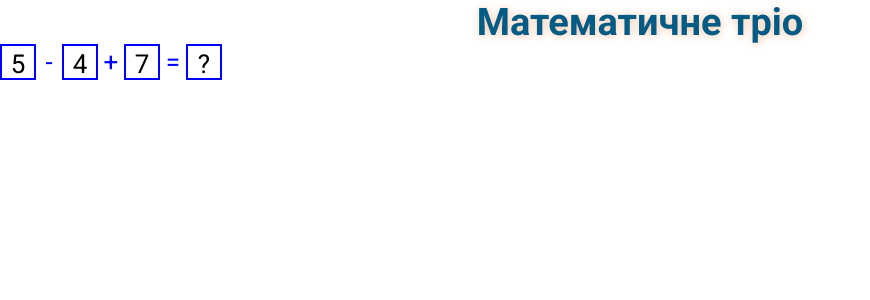
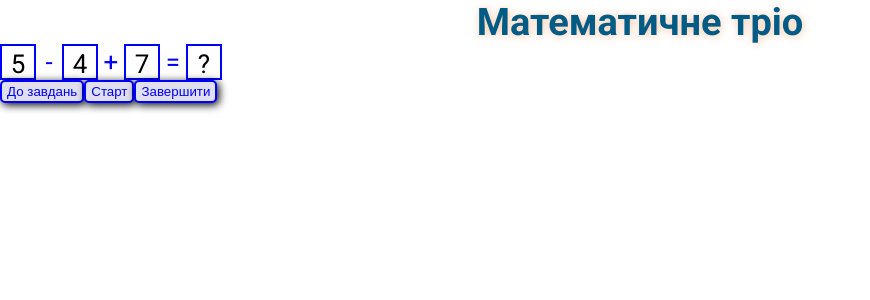
Before and after one commit to RSS-777/know_and_solve, a Next.js app: page /games/mathematical-trio in a window 1280 px wide. Shown: the top 300 px of the page, without its empty margins (0-870 px from the left). Built offline with nearby package versions, Linux system fonts and the light colour scheme.

Commit message:
Temporary changes

```diff
--- a/src/app/games/mathematical-trio/page.tsx
+++ b/src/app/games/mathematical-trio/page.tsx
@@ -1,7 +1,7 @@
 'use client'
 
 import styles from '../../../styles/games/mathematical.module.scss';
-import { useState, useEffect, useRef } from 'react';
+import { useState } from 'react';
 import { ButtonGames } from '../../../components/ButtonGames';
 
 const Mathematical = () => {
@@ -11,6 +11,20 @@ const Mathematical = () => {
     const [oneSing, setOneSing] = useState<string | null>('-')
     const [twoSing, setTwoSing] = useState<string | null>('+')
     const [result, setResult] = useState<number | string>('?')
+
+    const handleStartGame = () => {
+        setOneNumber(5)
+        setTwoNumber(4)
+        setTreeNumber(7)
+        setOneSing('+')
+        setTwoSing('-')
+        setResult(20)
+    }
+
+
+    const handleStopGame = () => {
+
+    }
 
     return (
         <div className={styles.container}>
@@ -27,9 +41,9 @@ const Mathematical = () => {
                     <div className={`${styles.result} ${styles['number']}`}>{result}</div>
                 </div>
                 <div className={styles['block-button']}>
-                    {/* <ButtonGames link="/tasks">До завдань</ButtonGames>
-                    <ButtonGames onClick={handleStartGame} ref={buttonStartRef}>Старт</ButtonGames>
-                    <ButtonGames onClick={handleStopGame}>Завершити</ButtonGames> */}
+                    <ButtonGames link="/tasks">До завдань</ButtonGames>
+                    <ButtonGames onClick={handleStartGame}>Старт</ButtonGames>
+                    <ButtonGames onClick={handleStopGame}>Завершити</ButtonGames>
                 </div>
             </div>
         </div>
--- a/src/styles/pages/contact.module.scss
+++ b/src/styles/pages/contact.module.scss
@@ -45,6 +45,7 @@
             border-radius: 8px;
             box-shadow: 0 0 5px 0 blue;
             padding: 0 5px;
+            max-width: 150px;
         }
 
         textarea {
```
